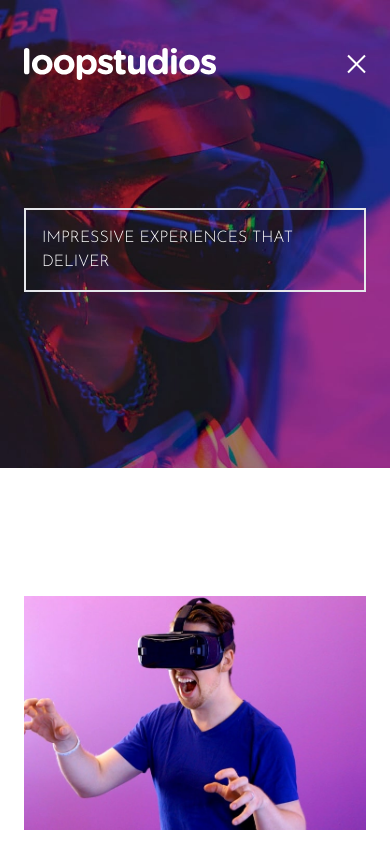
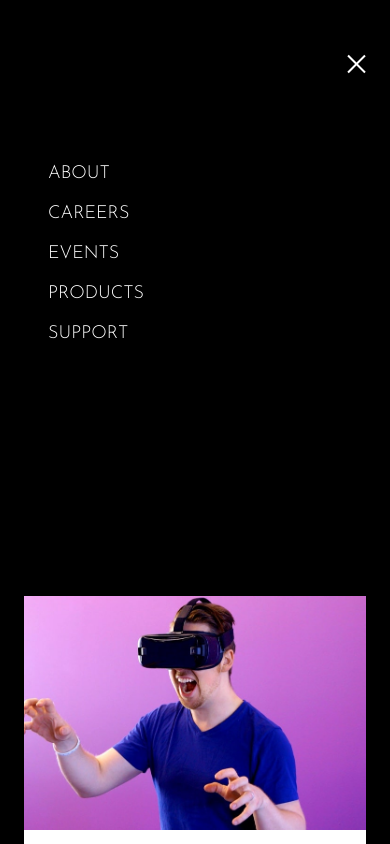
Before and after one commit to scottpeat/tailwind-loopstudios, a website: page index.html in a window 390 px wide. Both pictures are taken after a click on the button 354 px from the left and 64 px from the top of the page. Shown: the top 844 px of the page. Drawn offline with Linux system fonts and the light colour scheme.

Commit message:
Finished writing the JavaScript Code for menu and hamburger button

```diff
--- a/index.html
+++ b/index.html
@@ -10,6 +10,7 @@
       rel="stylesheet"
     />
     <link rel="stylesheet" href="css/style.css" />
+
     <title>Loop Studios</title>
   </head>
   <body>
@@ -58,14 +59,28 @@
             </div>
           </div>
           <div class="md:hidden">
-            <button id=menu-btn" type="button" class="open z-40 block hamburger md:hidden focus:outline-none">
-            <span class="hamburger-top"></span>
-            <span class="hamburger-middle"></span>
-            <span class="hamburger-bottom"></span>
+            <button
+              id="menu-btn"
+              type="button"
+              class="z-40 block hamburger md:hidden focus:outline-none"
+            >
+              <span class="hamburger-top"></span>
+              <span class="hamburger-middle"></span>
+              <span class="hamburger-bottom"></span>
             </button>
           </div>
         </nav>
-        <!-- @todo Mobile Menu -->
+        <div
+          id="menu"
+          class="absolute top-0 bottom-0 left-0 hidden flex-col self-end w-full min-h-screen py-1 pt-40 pl-12 space-y-3 text-lg text-white uppercase bg-black"
+        >
+          <a href="#" class="hover:text-pink-500">About</a>
+          <a href="#" class="hover:text-pink-500">Careers</a>
+          <a href="#" class="hover:text-pink-500">Events</a>
+          <a href="#" class="hover:text-pink-500">Products</a>
+          <a href="#" class="hover:text-pink-500">Support</a>
+        </div>
+
         <div
           class="max-w-lg mt-32 mb-32 p-4 font-sans text-size4xl text-white uppercase border-2 md:p-10 md:m-32 md:mx-0 md:text-6xl"
         >
@@ -368,5 +383,6 @@
         </div>
       </div>
     </footer>
+    <script src="js/script.js" defer></script>
   </body>
 </html>
--- /dev/null
+++ b/js/script.js
@@ -0,0 +1,8 @@
+const btn = document.getElementById('menu-btn');
+const menu = document.getElementById('menu');
+
+btn.addEventListener('click', () => {
+  btn.classList.toggle('open');
+  menu.classList.toggle('flex');
+  menu.classList.toggle('hidden');
+});
```
Also changed, not shown: css/style.css.
